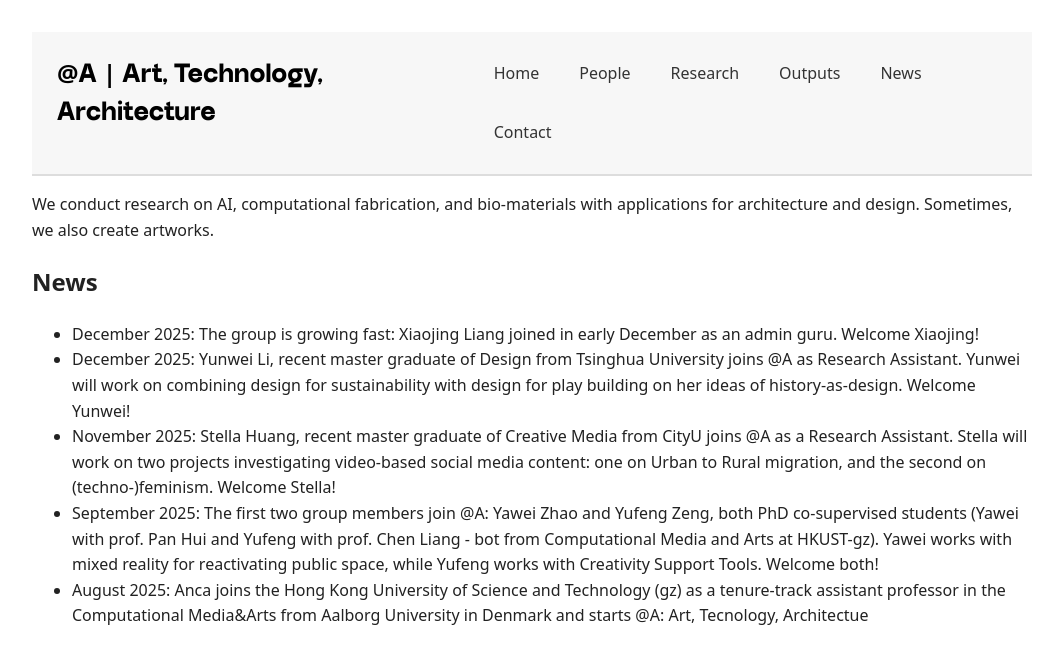
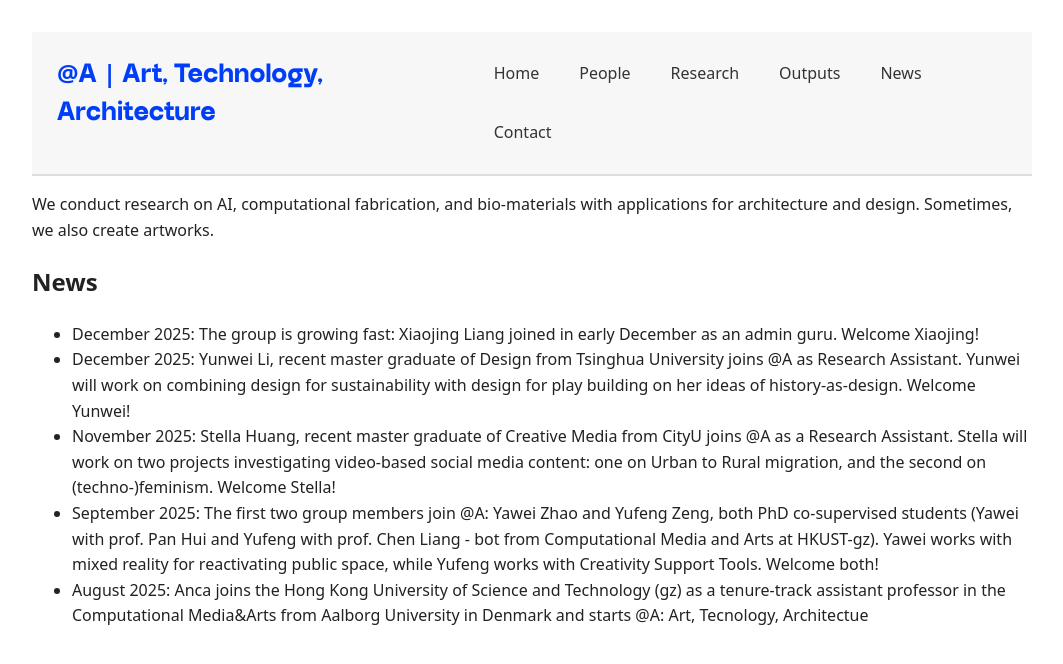
Before and after one commit to anqua/at-a, a Jekyll site: the page built from index.md, in a window 1280 px wide. Shown: the top 664 px of the page, without its empty margins (108-1171 px from the left). Built offline with Jekyll 4.4.1, drawn with Linux system fonts in a browser that asks for light colours.

Commit message:
Update style.css

```diff
--- a/assets/css/style.css
+++ b/assets/css/style.css
@@ -55,7 +55,7 @@ header {
   font-size: 1.5em;
   font-weight: 600;
   text-decoration: none;
-  color: #000000;
+  color: #003df7;
 }
 
 .site-nav a {
```
